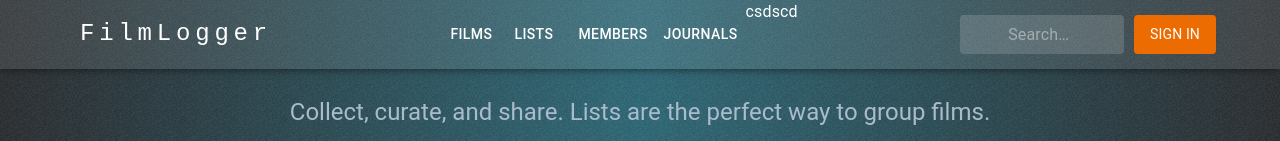
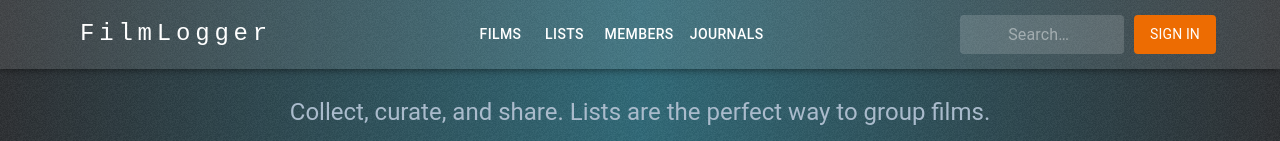
Before and after one commit to hiepbanguyen/film-journal, a React (Vite) app: page /lists in a window 1280 px wide. Shown: the top 141 px of the page. Built offline with nearby package versions, Linux system fonts and the light colour scheme; some icons are missing.

Commit message:
update mobile drawer

```diff
--- a/package.json
+++ b/package.json
@@ -15,6 +15,7 @@
     "@mui/icons-material": "^5.11.0",
     "@mui/material": "^5.11.7",
     "@mui/styles": "^5.11.11",
+    "@mui/system": "^5.11.12",
     "axios": "^1.3.2",
     "prettier": "^2.8.4",
     "react": "^18.2.0",
--- a/src/components/common/animated-link.jsx
+++ b/src/components/common/animated-underline-box.jsx
@@ -1,21 +1,23 @@
-import { styled } from "@mui/styles";
-import { Box, Link } from "@mui/material";
+import { Link } from "@mui/material";
+import { Box, styled } from "@mui/system";
 
-export const AnimatedLink = styled(Link)(({ theme }) => ({
+export const AnimatedUnderlineBox = styled(Box, {
+  shouldForwardProp: (props) => true,
+})(({ theme }) => ({
   color: "inherit",
   position: "relative",
   textDecoration: "none",
-
+  textAlign: "center",
   "&:after": {
     // background: "none repeat scroll 0 0 transparent",
     content: `""`,
     position: "absolute",
     display: "block",
-    height: 1,
     left: "50%",
-    bottom: 0,
+    bottom: -6,
     width: "0%",
-    borderBottom: "2px solid #504C67",
+    borderBottom: `2px solid`,
+    borderBottomColor: "inherit",
     transition: "width 0.3s ease 0s, left 0.3s ease 0s",
   },
   "&:hover": {
--- a/src/components/common/header/index.jsx
+++ b/src/components/common/header/index.jsx
@@ -18,7 +18,7 @@
 import MobileDrawer from "../mobile-drawer.jsx";
 import LoginIcon from "@mui/icons-material/Login";
 import { Logo } from "../logo.jsx";
-import { AnimatedLink } from "../animated-link.jsx";
+import { AnimatedUnderlineBox } from "../animated-underline-box.jsx";
 
 const pages = [
   { href: "/films", label: "films" },
@@ -51,12 +51,10 @@
             <Box sx={{ flexGrow: 1, display: { xs: "none", md: "flex" } }}>
               {pages.map((i, idx) => (
                 <Button key={idx} sx={{ my: 2, color: "white", display: "block" }} href={i.href}>
-                  <AnimatedLink>{i.label}</AnimatedLink>
+                  <AnimatedUnderlineBox>{i.label}</AnimatedUnderlineBox>
                 </Button>
               ))}
-              <AnimatedLink>{"csdscd"}</AnimatedLink>
             </Box>
-
             <Box sx={{ display: "flex", flexGrow: 0 }}>
               <SearchBox />
               <Box width={10}></Box>
--- a/src/components/common/mobile-drawer.jsx
+++ b/src/components/common/mobile-drawer.jsx
@@ -1,8 +1,9 @@
 import * as React from "react";
 import Drawer from "@mui/material/Drawer";
-import { Box, Button, IconButton, Link, Stack, SwipeableDrawer, Typography } from "@mui/material";
+import { Box, Button, Divider, IconButton, Link, Stack, SwipeableDrawer, Typography } from "@mui/material";
 import MenuIcon from "@mui/icons-material/Menu";
 import { Logo } from "./logo.jsx";
+import { AnimatedUnderlineBox } from "./animated-underline-box.jsx";
 
 export default function MobileDrawer(props) {
   const { pages } = props;
@@ -31,15 +32,18 @@
         onOpen={() => setOpenDrawer(true)}
         onClose={() => setOpenDrawer(false)}
       >
-        <Stack mt={2} gap={1} sx={{ width: 300, color: "#fff" }}>
+        <Stack mt={2} gap={1} sx={{ width: 250, color: "#fff" }}>
           <Logo />
-          {pages.map((i, idx) => (
-            <Button key={idx} sx={{ color: "inherit" }}>
-              <Typography>
-                <Link href={i.href}>{i.label}</Link>
-              </Typography>
-            </Button>
-          ))}
+          <Box mt={1}>
+            {pages.map((i, idx) => (
+              <Box key={idx} display={"flex"} flexDirection={"column"} justifyContent={"center"}>
+                <Button sx={{ color: "inherit", mt: 1 }} href={i.href}>
+                  <AnimatedUnderlineBox>{i.label}</AnimatedUnderlineBox>
+                </Button>
+                {idx !== pages.length - 1 ? <Divider variant={"middle"} /> : <></>}
+              </Box>
+            ))}
+          </Box>
         </Stack>
       </SwipeableDrawer>
     </div>
```
Also changed, not shown: 1 other file (tests, documents, lock files or other folders).
